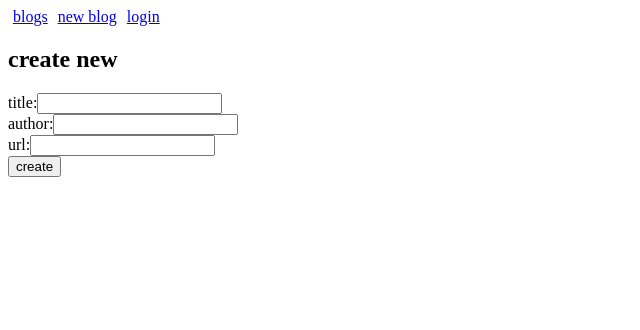
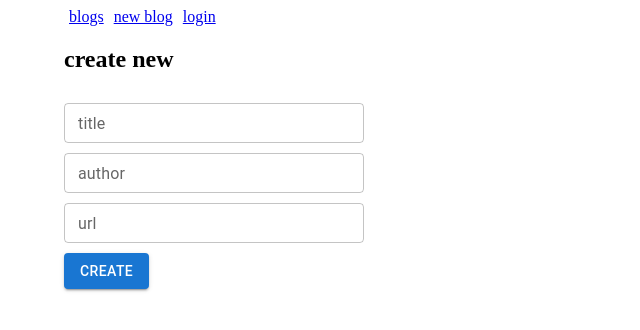
Before and after one commit to laporejero/full-stack-open, a React (Vite) app in the folder part5/: page /create in a window 1280 px wide. Shown: the top 330 px of the page, without its empty margins (0-640 px from the left). Built offline with nearby package versions, Linux system fonts and the light colour scheme; no server answers.

Commit message:
completed Exercise 5.29: styled blogs, step 1

```diff
--- a/part5/package.json
+++ b/part5/package.json
@@ -11,6 +11,9 @@
     "test": "vitest run"
   },
   "dependencies": {
+    "@emotion/react": "^11.14.0",
+    "@emotion/styled": "^11.14.1",
+    "@mui/material": "^9.1.2",
     "axios": "^1.9.0",
     "react": "^19.1.0",
     "react-dom": "^19.1.0",
--- a/part5/src/App.jsx
+++ b/part5/src/App.jsx
@@ -1,5 +1,6 @@
 import { useState, useEffect } from 'react'
 import { Routes, Route, Link, useNavigate, useMatch } from 'react-router-dom'
+import { Container } from '@mui/material'
 // services
 import blogService from './services/blogs'
 import loginService from './services/login'
@@ -130,7 +131,7 @@
   const sortedBlogsByLikes = blogs.sort((a, b) => b.likes - a.likes)
 
   return (
-    <div>
+    <Container>
       <div>
         <Link style={padding} to="/">blogs</Link>
         <Link style={padding} to="/create">new blog</Link>
@@ -180,7 +181,7 @@
           } />
         }
       </Routes>
-    </div>
+    </Container>
   )
 }
 
--- a/part5/src/components/CreateBlogForm.jsx
+++ b/part5/src/components/CreateBlogForm.jsx
@@ -1,4 +1,5 @@
 import { useState } from 'react'
+import { TextField, Button } from "@mui/material"
 
 const CreateBlogForm = ({ createBlog }) => {
   const [title, setTitle] = useState('')
@@ -23,31 +24,35 @@
     <div>
       <h2>create new</h2>
       <form onSubmit={addBlog}>
-        <label>
-          title:
-          <input
-            type="text"
+        <TextField
+          label="title"
           value={title}
+          style={{ marginTop: 10, width: 300 }}
           onChange={event => setTitle(event.target.value)}
+
+          size='small'
+          fullWidth='true'
         />
-        </label><br />
-        <label>
-          author:
-          <input
-            type="text"
+        <br />
+        <TextField
+          label="author"
           value={author}
+          style={{ marginTop: 10, width: 300 }}
+          size='small'
           onChange={event => setAuthor(event.target.value)}
         />
-        </label><br />
-        <label>
-          url:
-          <input
-            type="text"
+        <br />
+        <TextField
+          label="url"
           value={url}
+          style={{ marginTop: 10, width: 300 }}
+          size='small'
           onChange={event => setUrl(event.target.value)}
         />
-        </label><br />
-        <button type='submit'>create</button>
+        <br />
+        <div>
+          <Button type="submit" variant="contained" style={{ marginTop: 10 }}>create</Button>
+        </div>
       </form>
     </div>
   )
--- a/part5/src/components/LoginForm.jsx
+++ b/part5/src/components/LoginForm.jsx
@@ -1,3 +1,4 @@
+import { TextField, Button } from "@mui/material"
 import Notification from "./Notification"
 
 const LoginForm = ({
@@ -14,27 +15,26 @@
       <h2>Log in to application</h2>
       <Notification message={message} error={error} />
       <form onSubmit={handleLogin}>
-        <div>
-          <label>
-            username
-            <input
-              type="text"
+        <TextField
+          label="username"
           value={username}
           onChange={({ target }) => setUsername(target.value)}
+
+          variant="standard"
         />
-          </label>
-        </div>
-        <div>
-          <label>
-            password
-            <input
+        <br />
+        <TextField
+          label="password"
           type="password"
           value={password}
           onChange={({ target }) => setPassword(target.value)}
+
+          variant="standard"
+          style={{ marginTop: 10 }}
         />
-          </label>
+        <div>
+          <Button type="submit" variant="contained" style={{ marginTop: 10 }}>login</Button>
         </div>
-        <button type="submit">login</button>
       </form>
     </div>
   )
```
Also changed, not shown: 1 other file (tests, documents, lock files or other folders). Lines whose indentation alone changed are shown as unchanged.
